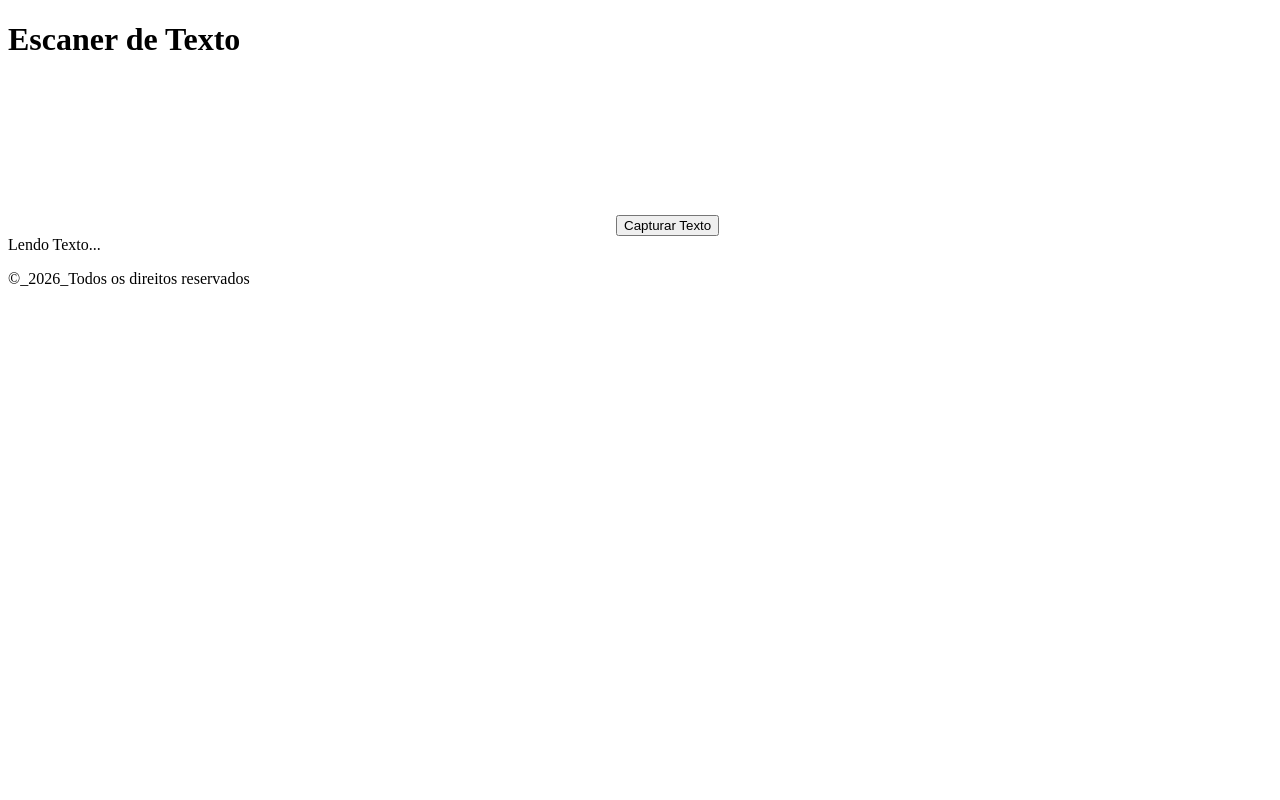
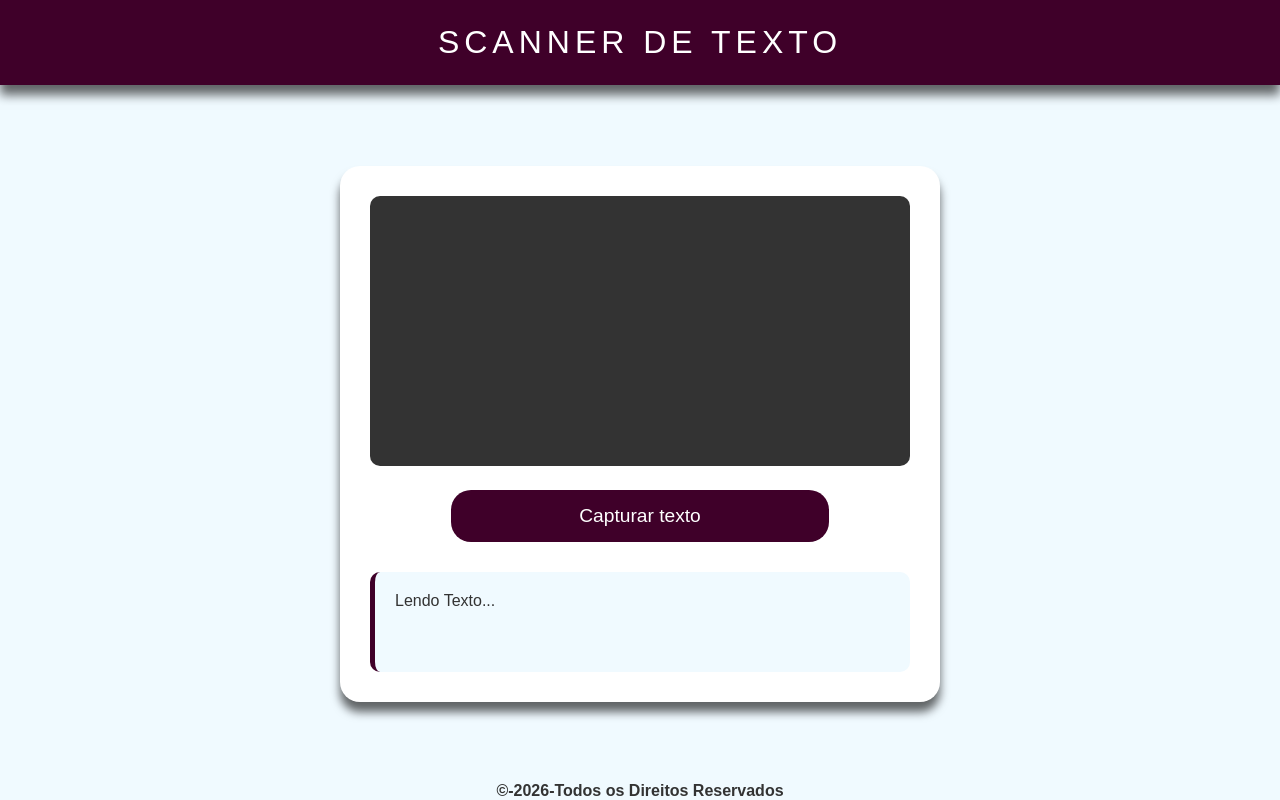
Before and after one commit to B347r12666/projetoApi, a plain HTML site: page index.html in a window 1280 px wide. Drawn offline with Linux system fonts and the light colour scheme.

Commit message:
Style: Definição de paletas de cores e estilização

```diff
--- a/index.html
+++ b/index.html
@@ -3,27 +3,29 @@
 <head>
     <meta charset="UTF-8">
     <meta name="viewport" content="width=device-width, initial-scale=1.0">
-    <link rel="stylesheet" href="./src/css/style.css">
-    <!--Api Externa-->
-    <script src="https://cdn.jsdelivr.net/npm/tesseract.js@4.0.2/dist/tesseract.min.js"></script>
-    <title>API</title>
+    <!-- CSS EXTERNO -->
+     <link rel="stylesheet" href="./src/css/style.css">
+     <!-- API EXTERNA -->
+      <script src="https://cdn.jsdelivr.net/npm/tesseract.js@4.0.2/dist/tesseract.min.js"></script>
+    <title>Projeto Api</title>
 </head>
 <body>
     <header>
-        <h1>Escaner de Texto</h1>
+        <h1>SCANNER DE TEXTO</h1>
     </header>
     <main>
         <div class="container">
-            <video id="video" autoplay playsinline></video>
+            <video id="video"autoplay playsinline></video>
             <canvas id="canvas"></canvas>
-            <button id="btn-txt">Capturar Texto</button>
-            <div id="Saida">Lendo Texto...</div>
+            <button id="btn-texto">Capturar texto</button>
+            <div id="saida">Lendo Texto...</div>
         </div>
     </main>
     <footer>
-        <p>&copy;_2026_Todos os direitos reservados</p>
+        <p>&copy;-2026-Todos os Direitos Reservados</p>
     </footer>
-    <!--Js Externo-->
-    <script src="./src/js/script.js"></script>
+
+    <!-- JS EXTERNO -->
+     <script src="./src/js/script.js"></script>
 </body>
 </html>
--- a/src/css/style.css
+++ b/src/css/style.css
@@ -0,0 +1,102 @@
+
+:root{
+    --color1:#fff;
+    --color2:#333;
+    --bgColor1: #f0faff;
+    --bgColor2:#3f0029;
+    --fontFamily: "Cascadian Code", sans-serif;
+}
+
+*{
+    margin:0;
+    padding:0;
+    box-sizing:border-box;
+}
+body{
+    background:var(--bgColor1);
+    font-family:var(--fontFamily);
+    display:flex;
+    flex-direction:column;
+    min-height:100vh;
+    color:var(--color2);
+}
+
+header{
+    background:var(--bgColor2);
+    color:var(--color1);
+    padding:1.5rem;
+    text-align:center;
+    box-shadow:0 10px 10px rgba(0,0,0,0.6);
+}
+header h1{
+    font-weight:400;
+    letter-spacing: 5px;
+}
+main{
+    flex:1;
+    display:flex;
+    justify-content:center;
+    align-items:center;
+    padding:20px;
+}
+
+.container{
+    background:var(--color1);
+    width:100%;/*largura maxima*/
+    max-width:600px;/*largura maxima utilizada*/
+    padding:30px;
+    border-radius:20px;
+    box-shadow:0 10px 10px rgba(0,0,0,0.6);
+    text-align:center;
+}
+#canvas{
+    display:none;/*esconder tela*/
+}
+#video{
+    width:100%;
+    height:auto;
+    border-radius:10px;
+    background:var(--color2);
+    color:var(--color1);
+    margin-bottom:20px;
+    /*espelha  a camera para parecer um espelho*/
+    transform: scaleX(1);
+}
+#btn-texto{
+    background:var(--bgColor2);
+    color:var(--color1);
+    border:none;
+    padding:15px 30px;
+    font-size: 1.2rem;
+    border-radius:20px;
+    width:70%;
+    margin-bottom:30px;
+}
+#btn-texto:hover{
+    transform:translateY(-5px);
+    color:var(--color2);
+    background:var(--bgColor1);
+    font-weight:900;
+}
+#saida{
+    background:var(--bgColor1);
+    padding:20px;
+    border-radius:10px;
+    border-left: 5px solid var(--bgColor2); /*cor da linha a esquerda*/
+    min-height:100px;
+    text-align:left;
+    word-wrap:break-word;/*espaçamento entre Palavras*/
+    color:var(--color2);
+}
+
+#lista-historico {
+    list-style: none;
+    padding: 0;
+    max-height: 300px; /* Limita a altura para não quebrar o layout */
+    overflow-y: auto;  /* Adiciona scroll se houver muitos itens */
+}
+footer p{
+    display:flex;
+    justify-content:center;
+    font-weight:700;
+}
```
